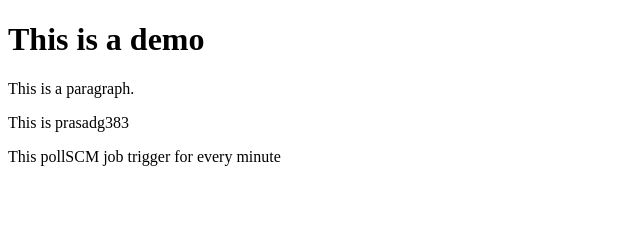
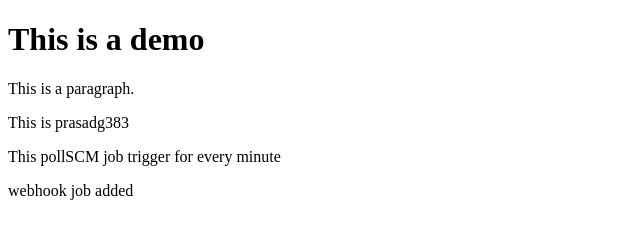
Before and after one commit to prasadg383/prasad-demo, a plain HTML site: page index.html in a window 1280 px wide. Shown: the whole page, without its empty margins (0-640 px from the left). Drawn offline with Linux system fonts and the light colour scheme.

Commit message:
Update index.html

```diff
--- a/index.html
+++ b/index.html
@@ -9,4 +9,5 @@
 <p>This is a paragraph.</p>
 <p>This is prasadg383</p>
 <p>This pollSCM job trigger for every minute </p>
+  <p>webhook job added</p>
 </body>
```
